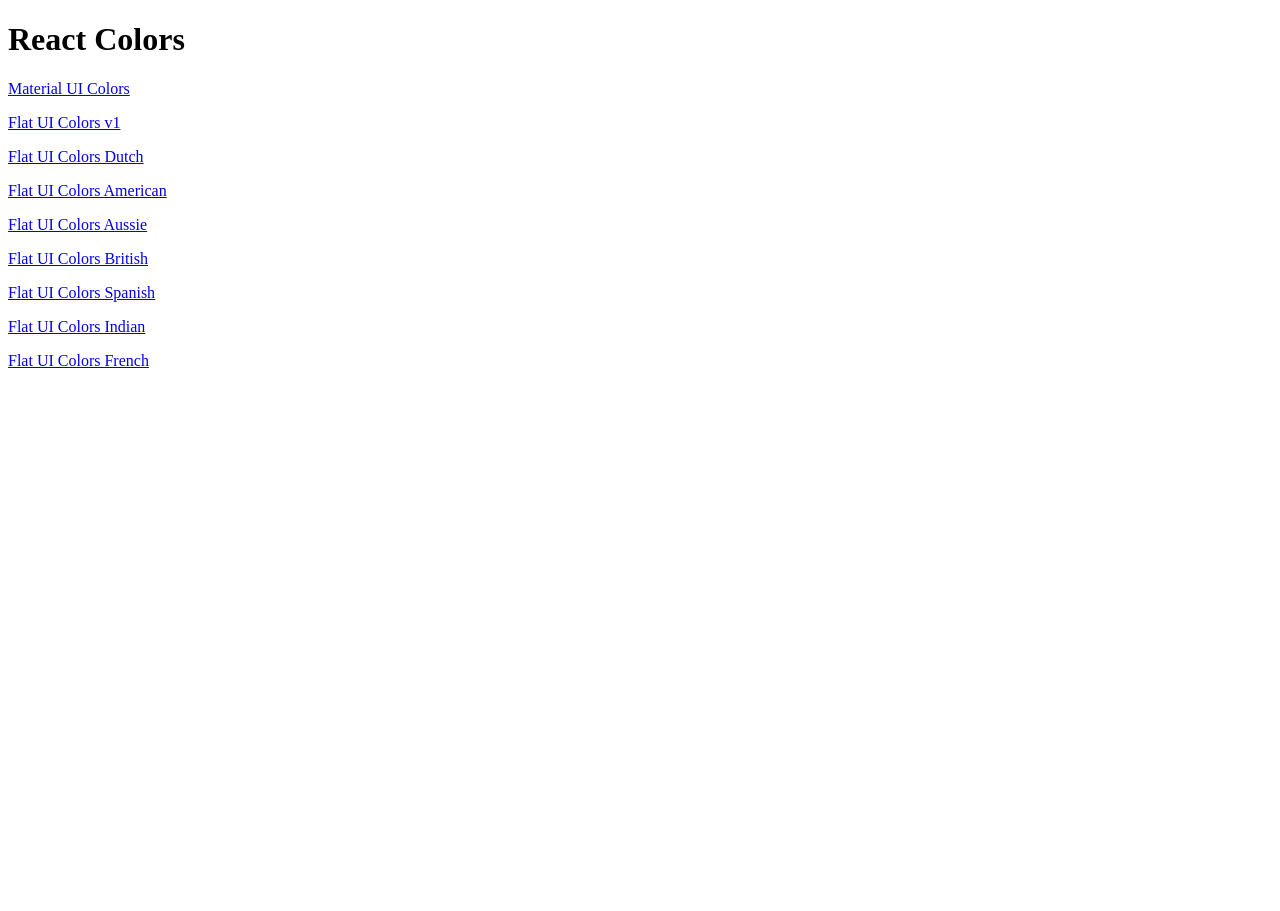
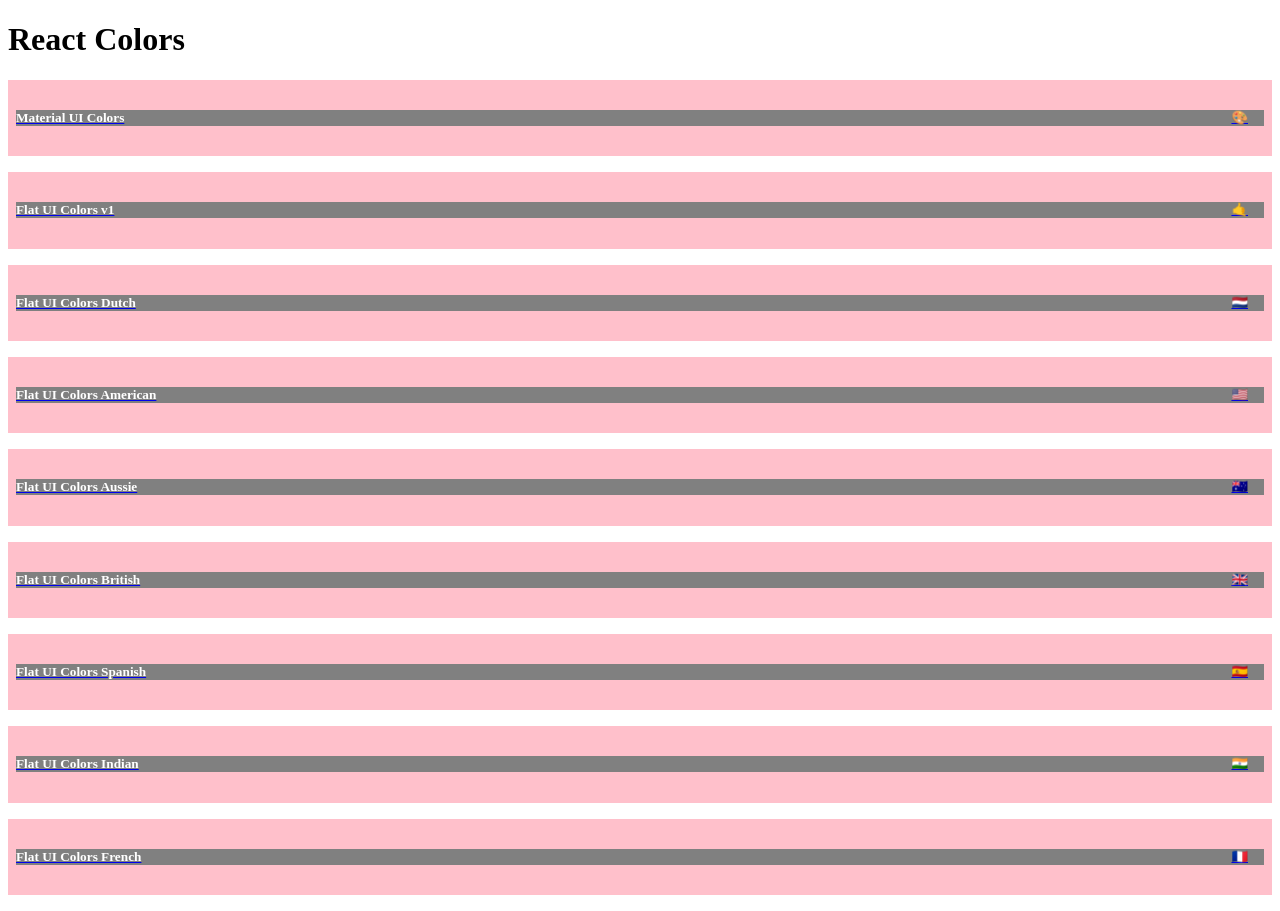
Before and after one commit to chihirot0109/react-massive-color-picker, a React (Create React App) app: page / in a window 1280 px wide. Before the commit the page ends 800 px from the top, so only its background shows below. Built offline with nearby package versions, Linux system fonts and the light colour scheme.

Commit message:
used jss to style the component

```diff
--- a/package.json
+++ b/package.json
@@ -5,6 +5,7 @@
   "dependencies": {
     "@material-ui/core": "^4.11.0",
     "@material-ui/icons": "^4.9.1",
+    "@material-ui/styles": "^4.10.0",
     "bootstrap": "^4.5.0",
     "chroma-js": "^2.1.0",
     "cra-template": "1.0.3",
--- /dev/null
+++ b/src/component/MiniPalette.js
@@ -0,0 +1,37 @@
+import React from 'react';
+import { withStyles } from '@material-ui/styles';
+
+const styles = {
+  root: {
+    backgroundColor: "pink",
+    padding: "0.5rem",
+    color: "white"
+  },
+  colors: {
+    backgroundColor: "grey"
+  },
+  title: {
+    display: "flex",
+    justifyContent: "space-between",
+    alignItems: "center"
+  },
+  emoji: {
+    margin: "0 1rem"
+  }
+}
+
+function MiniPalette(props) {
+  const { classes, paletteName, emoji } = props;
+  return (
+    <div className={classes.root}>
+      <div className={classes.colors}>
+        <h5 className={classes.title}>
+          {paletteName}
+          <span className={classes.emoji}>{emoji}</span>
+        </h5>
+      </div>
+    </div>
+  );
+}
+
+export default withStyles(styles)(MiniPalette);
--- a/src/component/PaletteList.js
+++ b/src/component/PaletteList.js
@@ -1,5 +1,6 @@
 import React, { Component } from 'react'
 import { Link } from 'react-router-dom'
+import MiniPalette from './MiniPalette'
 
 class PaletteList extends Component {
     render() {
@@ -9,7 +10,7 @@ class PaletteList extends Component {
                 <h1>React Colors</h1>
                 {palettes.map(palette => (
                 <p>
-                    <Link to={`/palette/${palette.id}`}>{palette.paletteName}</Link>
+                    <Link to={`/palette/${palette.id}`}><MiniPalette {...palette} /></Link>
                 </p>
                 ))}
             </div>
```
